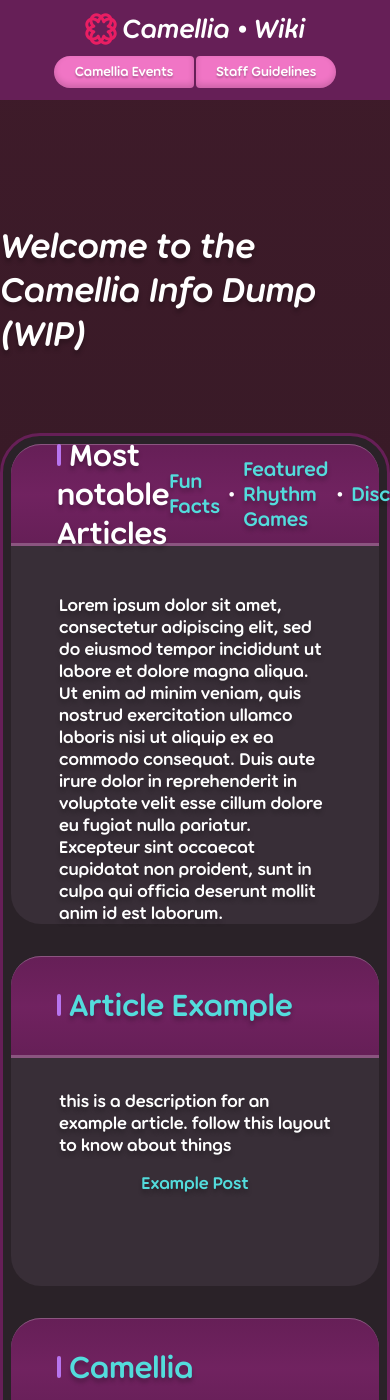
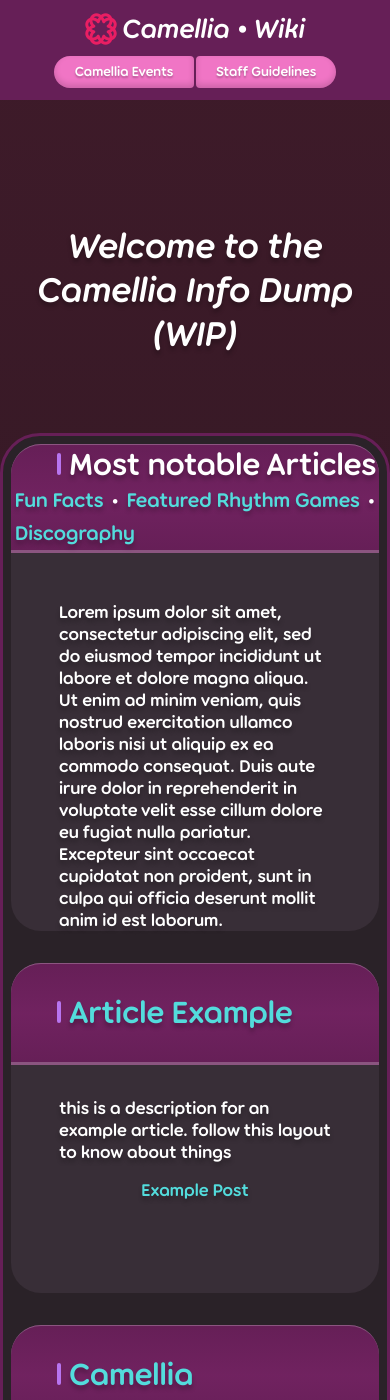
Before and after one commit to CamelliaCommunity/Wiki, a Jekyll site: the page built from index.markdown, in a window 390 px wide and 1400 px high. Built offline with Jekyll 4.4.1, drawn with Linux system fonts in a browser that asks for light colours.

Commit message:
more responsive layout improvements

```diff
--- a/assets/_scss/styles.scss
+++ b/assets/_scss/styles.scss
@@ -869,8 +869,18 @@
     }
   }
 
+  #notAFullTitleContainer {
+    text-align: center;
+  }
+
   #titleContainer {
+    text-align: center;
     min-width: auto;
+
+    #footNoteRight {
+      align-self: center;
+      margin-right: 0;
+    }
   }
 }
 
@@ -904,6 +914,25 @@
     width: 100%;
     padding: 8px;
   }
+
+  .cardHeader {
+    flex-wrap: wrap;
+    min-height: 102px;
+    height: auto;
+
+    h2 {
+      align-self: center;
+    }
+
+    a {
+      align-self: center;
+      justify-self: flex-end;
+    }
+
+    a:first-of-type {
+      margin-left: auto;
+    }
+  }
 }
 
 /* temporary thing until the hamburger */
--- a/assets/css/styles.css
+++ b/assets/css/styles.css
@@ -1360,8 +1360,16 @@
     max-width: 1136px;
     min-height: 330px;
   }
+  #notAFullTitleContainer {
+    text-align: center;
+  }
   #titleContainer {
+    text-align: center;
     min-width: auto;
+  }
+  #titleContainer #footNoteRight {
+    align-self: center;
+    margin-right: 0;
   }
 }
 /* responsive stuff. yay! */
@@ -1387,6 +1395,21 @@
     width: 100%;
     padding: 8px;
   }
+  .cardHeader {
+    flex-wrap: wrap;
+    min-height: 102px;
+    height: auto;
+  }
+  .cardHeader h2 {
+    align-self: center;
+  }
+  .cardHeader a {
+    align-self: center;
+    justify-self: flex-end;
+  }
+  .cardHeader a:first-of-type {
+    margin-left: auto;
+  }
 }
 /* temporary thing until the hamburger */
 @media screen and (max-width: 632px) {
```
Also changed, not shown: 1 other file.
